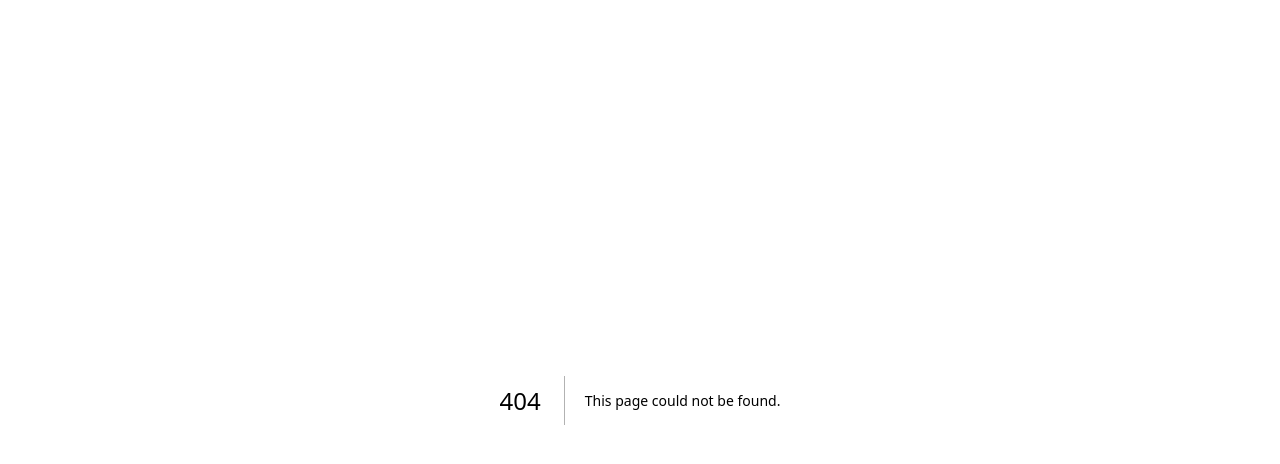
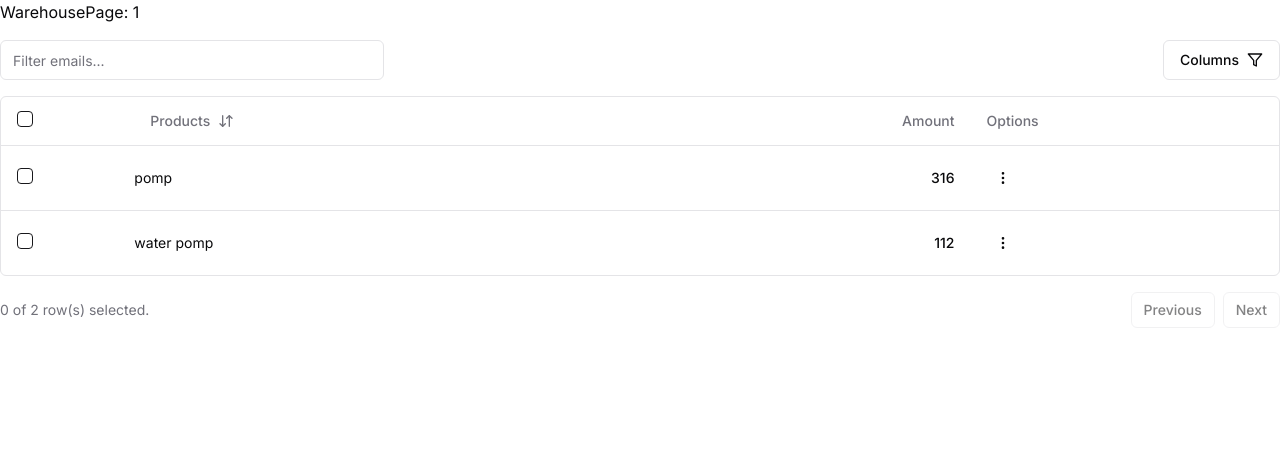
Before and after one commit to Siebe-Studio/projectD-v2, a Next.js app in the folder frontend/: page /warehouse/1 in a window 1280 px wide. Before the commit this address had no page. Shown: the top 464 px of the page. Built offline with nearby package versions, Linux system fonts and the light colour scheme.

Commit message:
Warehouse

```diff
--- /dev/null
+++ b/frontend/src/app/warehouse/[id]/page.tsx
@@ -0,0 +1,9 @@
+import { WarehouseTable } from "@/components/warehouse/Warehouse"
+export default function WarehousePage({params}: {params: { id: string}}) {
+    return (
+        <div>
+            <h1>WarehousePage: {params.id}</h1>
+            <WarehouseTable/>
+        </div>
+    );
+}
--- a/frontend/src/components/locations/CategoryTabs.tsx
+++ b/frontend/src/components/locations/CategoryTabs.tsx
@@ -3,7 +3,7 @@ import { Card, CardContent, CardDescription, CardFooter, CardHeader, CardTitle }
 import { Input } from "@/components/ui/input"
 import { Label } from "@/components/ui/label"
 import { Tabs, TabsContent, TabsList, TabsTrigger } from "@/components/ui/tabs"
-import { WarehouseDataTable } from "@/components/locations/Warehouse"
+import { WarehouseDataTable } from "@/components/locations/WarehouseList"
 import { VehiclesDataTable } from "@/components/locations/Vehicles"
 
 export function GetCategoryTabs() {
--- a/frontend/src/components/locations/Warehouse.tsx
+++ b/frontend/src/components/locations/WarehouseList.tsx
@@ -94,7 +94,7 @@ export const columns: ColumnDef<Warehouse>[] = [
           </DropdownMenuTrigger>
           <DropdownMenuContent align="end">
             <DropdownMenuLabel>Actions</DropdownMenuLabel>
-            <DropdownMenuItem><Link href={`/locations/${payment.id}`}>View Warehouse</Link></DropdownMenuItem>
+            <DropdownMenuItem><Link href={`/warehouse/${payment.id}`}>View Warehouse</Link></DropdownMenuItem>
             <DropdownMenuSeparator/>
             <DropdownMenuItem onClick={() => navigator.clipboard.writeText(payment.phone)}> Copy Phone Number</DropdownMenuItem>
             <DropdownMenuItem onClick={() => navigator.clipboard.writeText(payment.id)}> Copy Warehouse ID </DropdownMenuItem>
--- /dev/null
+++ b/frontend/src/components/warehouse/Warehouse.tsx
@@ -0,0 +1,235 @@
+"use client"
+
+import * as React from "react"
+import { ArrowDownUp, EllipsisVertical, Filter } from "lucide-react"
+import { ColumnDef, ColumnFiltersState, SortingState, VisibilityState, flexRender, getCoreRowModel, getFilteredRowModel, getPaginationRowModel, getSortedRowModel, useReactTable } from "@tanstack/react-table"
+import { Button } from "@/components/ui/button"
+import { Checkbox } from "@/components/ui/checkbox"
+import { DropdownMenu, DropdownMenuCheckboxItem, DropdownMenuContent, DropdownMenuItem, DropdownMenuLabel, DropdownMenuSeparator, DropdownMenuTrigger } from "@/components/ui/dropdown-menu"
+import { Input } from "@/components/ui/input"
+import { Table, TableBody, TableCell, TableHead, TableHeader, TableRow } from "@/components/ui/table"
+
+const data: Payment[] = [
+    {
+      id: "m5gr84i9",
+      product: "pomp",
+      amount: 316,
+    },
+    {
+      id: "g3qg43d2",
+      product: "water pomp",
+      amount: 112,
+    }
+]
+
+export type Payment = {
+    id: string
+    product: string
+    amount: number
+}
+
+export const columns: ColumnDef<Payment>[] = [
+    {
+      id: "select",
+      header: ({ table }) => (
+        <Checkbox
+          checked={
+            table.getIsAllPageRowsSelected() ||
+            (table.getIsSomePageRowsSelected() && "indeterminate")
+          }
+          onCheckedChange={(value) => table.toggleAllPageRowsSelected(!!value)}
+          aria-label="Select all"/>
+      ),
+      cell: ({ row }) => (
+        <Checkbox
+          checked={row.getIsSelected()}
+          onCheckedChange={(value) => row.toggleSelected(!!value)}
+          aria-label="Select row"
+        />
+      ),
+      enableSorting: false,
+      enableHiding: false,
+    },
+    {
+      accessorKey: "product",
+      header: ({ column }) => {
+        return (
+          <Button variant="ghost" onClick={() => column.toggleSorting(column.getIsSorted() === "asc")}>Products <ArrowDownUp className="ml-2 h-4 w-4" /></Button>
+        )
+      },
+      cell: ({ row }) => <div className="lowercase">{row.getValue("product")}</div>,
+    },
+    {
+      accessorKey: "amount",
+      header: () => <div className="text-right">Amount</div>,
+      cell: ({ row }) => {
+        const amount = parseFloat(row.getValue("amount"))
+        return <div className="text-right font-medium">{amount}</div>
+      },
+    },
+    {
+      id: "actions",
+      header: "Options",
+      enableHiding: false,
+      cell: ({ row }) => {
+        const payment = row.original
+
+        return (
+          <DropdownMenu>
+            <DropdownMenuTrigger asChild>
+              <Button variant="ghost" className="h-8 w-8 p-0">
+                <span className="sr-only">Open menu</span>
+                <EllipsisVertical className="h-4 w-4" />
+              </Button>
+            </DropdownMenuTrigger>
+            <DropdownMenuContent align="end">
+              <DropdownMenuLabel>Actions</DropdownMenuLabel>
+
+              <DropdownMenuSeparator />
+              <DropdownMenuItem onClick={() => navigator.clipboard.writeText(payment.id)}>Copy ID</DropdownMenuItem>
+            </DropdownMenuContent>
+          </DropdownMenu>
+        )
+      },
+    },
+  ]
+
+  export function WarehouseTable() {
+    const [sorting, setSorting] = React.useState<SortingState>([])
+    const [columnFilters, setColumnFilters] = React.useState<ColumnFiltersState>(
+      []
+    )
+    const [columnVisibility, setColumnVisibility] =
+      React.useState<VisibilityState>({})
+    const [rowSelection, setRowSelection] = React.useState({})
+
+    const table = useReactTable({
+      data,
+      columns,
+      onSortingChange: setSorting,
+      onColumnFiltersChange: setColumnFilters,
+      getCoreRowModel: getCoreRowModel(),
+      getPaginationRowModel: getPaginationRowModel(),
+      getSortedRowModel: getSortedRowModel(),
+      getFilteredRowModel: getFilteredRowModel(),
+      onColumnVisibilityChange: setColumnVisibility,
+      onRowSelectionChange: setRowSelection,
+      state: {
+        sorting,
+        columnFilters,
+        columnVisibility,
+        rowSelection,
+      },
+    })
+
+    return (
+      <div className="w-full">
+        <div className="flex items-center py-4">
+          <Input
+            placeholder="Filter emails..."
+            value={(table.getColumn("email")?.getFilterValue() as string) ?? ""}
+            onChange={(event) =>
+              table.getColumn("email")?.setFilterValue(event.target.value)
+            }
+            className="max-w-sm"
+          />
+          <DropdownMenu>
+            <DropdownMenuTrigger asChild>
+              <Button variant="outline" className="ml-auto">
+                Columns<Filter className="ml-2 h-4 w-4" />
+              </Button>
+            </DropdownMenuTrigger>
+            <DropdownMenuContent align="end">
+              {table
+                .getAllColumns()
+                .filter((column) => column.getCanHide())
+                .map((column) => {
+                  return (
+                    <DropdownMenuCheckboxItem
+                      key={column.id}
+                      className="capitalize"
+                      checked={column.getIsVisible()}
+                      onCheckedChange={(value) =>
+                        column.toggleVisibility(!!value)
+                      }
+                    >
+                      {column.id}
+                    </DropdownMenuCheckboxItem>
+                  )
+                })}
+            </DropdownMenuContent>
+          </DropdownMenu>
+        </div>
+        <div className="rounded-md border">
+          <Table>
+            <TableHeader>
+              {table.getHeaderGroups().map((headerGroup) => (
+                <TableRow key={headerGroup.id}>
+                  {headerGroup.headers.map((header) => {
+                    return (
+                      <TableHead key={header.id}>
+                        {header.isPlaceholder
+                          ? null
+                          : flexRender(
+                              header.column.columnDef.header,
+                              header.getContext()
+                            )}
+                      </TableHead>
+                    )
+                  })}
+                </TableRow>
+              ))}
+            </TableHeader>
+            <TableBody>
+              {table.getRowModel().rows?.length ? (
+                table.getRowModel().rows.map((row) => (
+                  <TableRow
+                    key={row.id}
+                    data-state={row.getIsSelected() && "selected"}
+                  >
+                    {row.getVisibleCells().map((cell) => (
+                      <TableCell key={cell.id}>
+                        {flexRender(
+                          cell.column.columnDef.cell,
+                          cell.getContext()
+                        )}
+                      </TableCell>
+                    ))}
+                  </TableRow>
+                ))
+              ) : (
+                <TableRow>
+                  <TableCell
+                    colSpan={columns.length}
+                    className="h-24 text-center">No results.
+                  </TableCell>
+                </TableRow>
+              )}
+            </TableBody>
+          </Table>
+        </div>
+        <div className="flex items-center justify-end space-x-2 py-4">
+          <div className="flex-1 text-sm text-muted-foreground">
+            {table.getFilteredSelectedRowModel().rows.length} of{" "}
+            {table.getFilteredRowModel().rows.length} row(s) selected.
+          </div>
+          <div className="space-x-2">
+            <Button
+              variant="outline"
+              size="sm"
+              onClick={() => table.previousPage()}
+              disabled={!table.getCanPreviousPage()}>
+              Previous
+            </Button>
+            <Button
+              variant="outline"
+              size="sm"
+              onClick={() => table.nextPage()}
+              disabled={!table.getCanNextPage()}>
+              Next
+            </Button>
+          </div>
+        </div>
+      </div>
+    )
+  }
```
